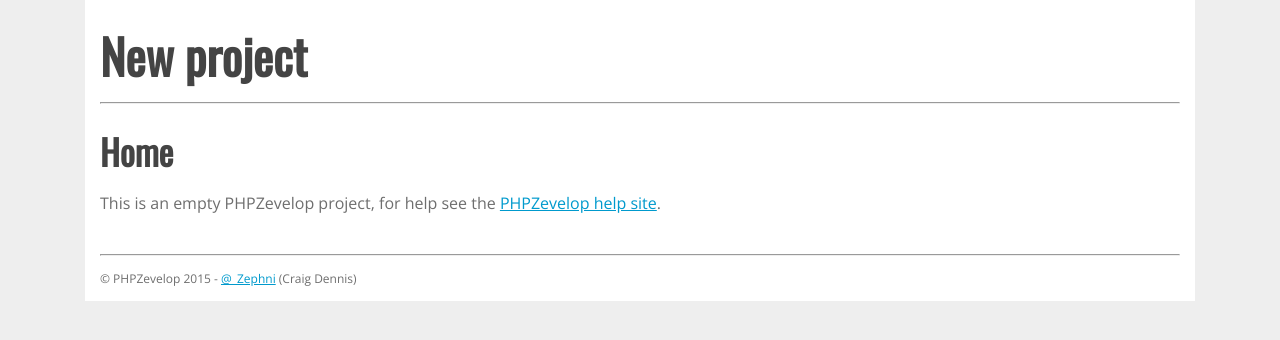
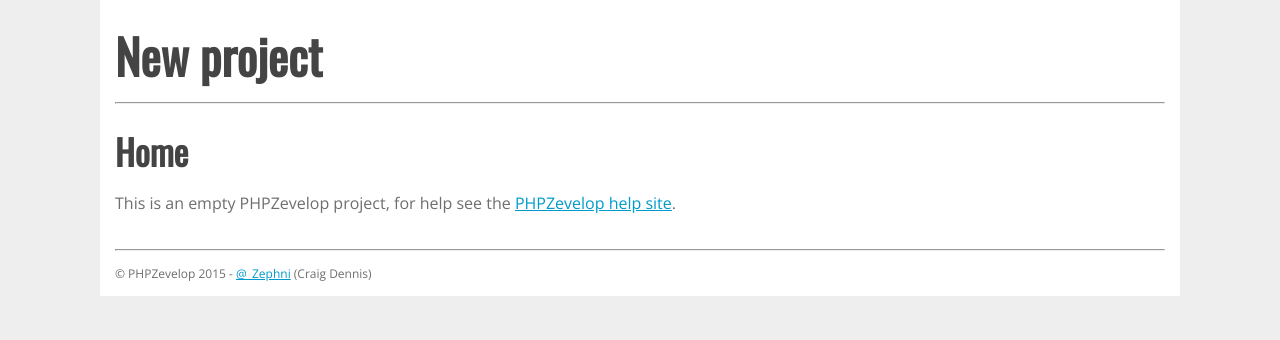
Before and after one commit to Zephni/PHPZevelop, a PHP site: page / in a window 1280 px wide. Shown: the top 340 px of the page. Run offline with PHP 8.4, Linux system fonts and the light colour scheme; some libraries are stand-ins or nearby versions.

Commit message:
Minor site template update

```diff
--- a/config.php
+++ b/config.php
@@ -2,6 +2,7 @@
 	/* Config
 	------------------------------*/
 	$PHPZevelop->NewObject("CFG", (object) array(
+
 		// Strings
 		"SiteTitle"			=> "New project",
 		"PageTitle"			=> "",
@@ -18,4 +19,5 @@
 		"PreParam"			=> "param_",
 		"Page404"			=> "error/404",
 		"DefaultFiles"		=> array("index", "default", "home")
+
 	));
--- a/site/css/style1.css
+++ b/site/css/style1.css
@@ -20,16 +20,17 @@ hr {margin: 10px 0 10px 0;}
 /* Classes
 ---------------------------*/
 .outerContainer {position: relative; width: 100%;}
-.innerContainer {position: relative; width: 100%; max-width: 1080px; margin: auto; background: #FFFFFF; padding: 0px 15px 15px 15px;}
+.innerContainer {position: relative; width: 100%; max-width: 1080px; margin: auto; background: #FFFFFF;}
+.horizontalPadding {padding: 0 15px 0 15px;}
 
 /* ID's and sections
 ---------------------------*/
 #header {height: 110px;}
 #header h1 {padding-top: 20px;}
 
-#body {}
+#body {padding: 15px 0 10px 0;}
 
-#footer {padding-top: 15px;}
+#footer {padding: 15px 0 15px 0;}
 #footer p {font-size: 12px;}
 
 /* Mobile only */
--- a/site/templates/main.php
+++ b/site/templates/main.php
@@ -23,21 +23,27 @@
 
 		<div class="outerContainer">
 			<div id="header" class="innerContainer">
-				<h1><?php echo $PHPZevelop->CFG->SiteTitle; ?></h1>
-				<hr />
+				<div class="horizontalPadding">
+					<h1><?php echo $PHPZevelop->CFG->SiteTitle; ?></h1>
+					<hr />
+				</div>
 			</div>
 		</div>
 
 		<div class="outerContainer">
 			<div id="body" class="innerContainer">
-				<?php echo $PHPZevelop->PageContent; ?>
+				<div class="horizontalPadding">
+					<?php echo $PHPZevelop->PageContent; ?>
+				</div>
 			</div>
 		</div>
 
 		<div class="outerContainer">
 			<div id="footer" class="innerContainer">
-				<hr />
-				<p style="font-size: 12px;">&copy;  PHPZevelop <?php echo date("Y"); ?> - <?php $Link->Out("https://twitter.com/_Zephni", "@_Zephni"); ?> (Craig Dennis)</p>
+				<div class="horizontalPadding">
+					<hr />
+					<p style="font-size: 12px;">&copy;  PHPZevelop <?php echo date("Y"); ?> - <?php $Link->Out("https://twitter.com/_Zephni", "@_Zephni"); ?> (Craig Dennis)</p>
+				</div>
 			</div>
 		</div>
 
```
